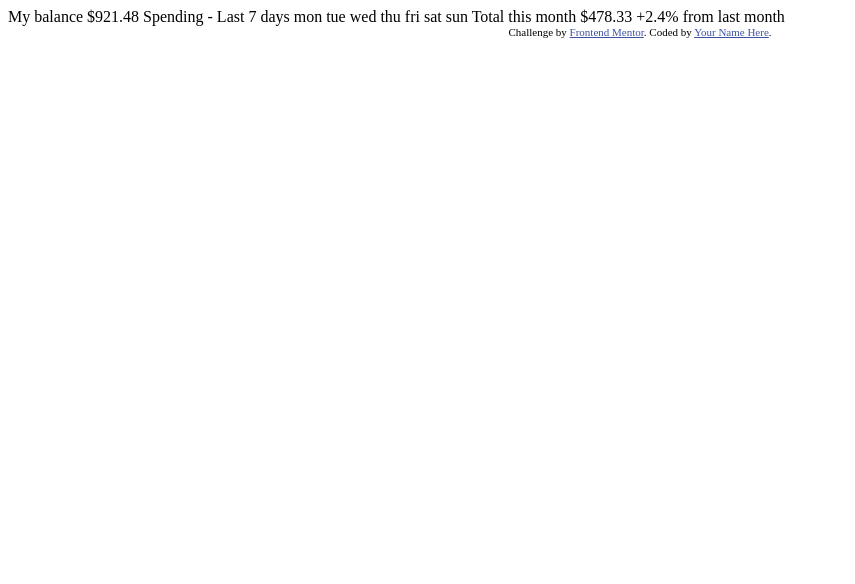
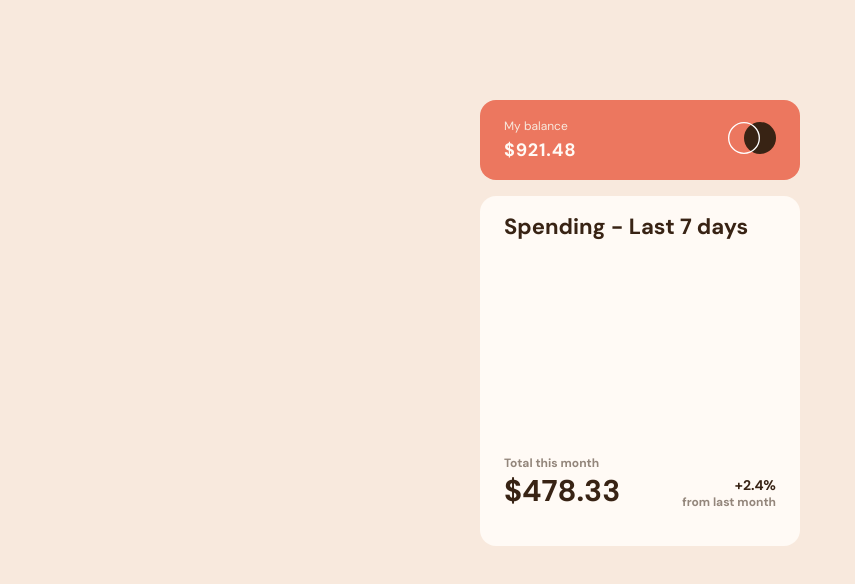
Before and after one commit to jairpss/expenses-chart-component, a plain HTML site: page index.html in a window 1280 px wide. Shown: the whole page, without its empty margins (0-855 px from the left). Drawn offline with Linux system fonts and the light colour scheme.

Commit message:
header and text done

```diff
--- a/index.html
+++ b/index.html
@@ -3,41 +3,41 @@
 <head>
   <meta charset="UTF-8">
   <meta name="viewport" content="width=device-width, initial-scale=1.0"> <!-- displays site properly based on user's device -->
-
   <link rel="icon" type="image/png" sizes="32x32" href="./images/favicon-32x32.png">
-
+  <link rel="stylesheet" href="style.css">
   <title>Frontend Mentor | Expenses chart component</title>
 
-  <!-- Feel free to remove these styles or customise in your own stylesheet 👍 -->
-  <style>
-    .attribution { font-size: 11px; text-align: center; }
-    .attribution a { color: hsl(228, 45%, 44%); }
-  </style>
 </head>
 <body>
+  <main>
+    <div class="head">
+      <div class="text">
+        <p>My balance</p>
+        <h3>$921.48</h3>
+      </div>
+      <div class="logo">
+        <img src="./images/logo.svg" alt="">
+      </div>
+    </div>
+    <div class="container">
+      <div class="title">
+        <h2>Spending - Last 7 days</h2>
+      </div>
 
-  My balance
-  $921.48
+      <div class="bars"></div>
 
-  Spending - Last 7 days
+      <div class="total">
+        <div class="total-text">
+            <p>Total this month</p>
+            <h1>$478.33</h1>
+        </div>
+        <div class="month-text">
+            <h5>+2.4%</h5>
+            <p>from last month</p>
+        </div>
+      </div>
+    </div>
+  </main>
 
-  mon
-  tue
-  wed
-  thu
-  fri
-  sat
-  sun
-
-  Total this month
-  $478.33
-
-  +2.4%
-  from last month
-
-  <div class="attribution">
-    Challenge by <a href="https://www.frontendmentor.io?ref=challenge" target="_blank">Frontend Mentor</a>.
-    Coded by <a href="#">Your Name Here</a>.
-  </div>
 </body>
 </html>
--- /dev/null
+++ b/style.css
@@ -0,0 +1,115 @@
+@import url('https://fonts.googleapis.com/css2?family=DM+Sans:wght@400;500;700&display=swap');
+
+/**/
+:root{
+    --soft-red: hsl(10, 79%, 65%);
+    --cyan:hsl(186, 34%, 60%);
+    --dark-brown:hsl(25, 47%, 15%);
+    --medium-brown:hsl(28, 10%, 53%);
+    --cream:hsl(27, 66%, 92%);
+    --very-pale-orange:hsl(33, 100%, 98%);
+    --main-font: 'DM Sans', sans-serif;;
+
+}
+
+
+*{
+    margin: 0;
+    padding: 0;
+    box-sizing: border-box;
+}
+
+body{
+    background-color: var(--cream);
+    height: 100vh;
+    width: 100vw;
+    overflow-y: hidden;
+    font-family: var(--main-font);
+}
+
+main{
+    display: flex;
+    align-items: center;
+    justify-content: center;
+    flex-direction: column;
+}
+
+.head{
+
+    background-color: var(--soft-red);
+    width: 25vw;
+    height: 80px;
+    border-radius:16px;
+    margin-top: 100px;
+    margin-bottom: 16px;
+    display: flex;
+    align-items: center;
+    justify-content: space-between;
+    padding: 10px 24px;
+}
+
+.text p{
+    font-size: 12px;
+    color: var(--cream);
+    margin-bottom: 4px;
+}
+
+.text h3{
+    color: var(--very-pale-orange);
+    font-size: 18px;
+    letter-spacing: .8px;
+}
+
+.logo img{
+    height: 32px;
+}
+
+.container{
+    background-color: var(--very-pale-orange);
+    width: 25vw;
+    height: 350px;
+    border-radius:16px;
+    padding: 16px 24px;
+    display: flex;
+    flex-direction: column;
+    justify-content: space-between;
+}
+
+.title h2{
+    color: var(--dark-brown);
+    font-size: 22px;
+}
+
+.total{
+    display: flex;
+    justify-content: space-between;
+    margin-bottom: 20px;
+}
+
+.total-text p{
+    font-size: 12px;
+    color: var(--medium-brown);
+    font-weight: bold;
+}
+
+.total-text h1{
+    color: var(--dark-brown);
+    font-size: 30px;
+}
+
+.month-text{
+    align-self: flex-end;
+}
+
+.month-text h5{
+    color: var(--dark-brown);
+    font-size: 14px;
+    font-weight: 700;
+    text-align: right;
+}
+
+.month-text p{
+    font-size: 12px;
+    color: var(--medium-brown);
+    font-weight: bold;
+}
```
